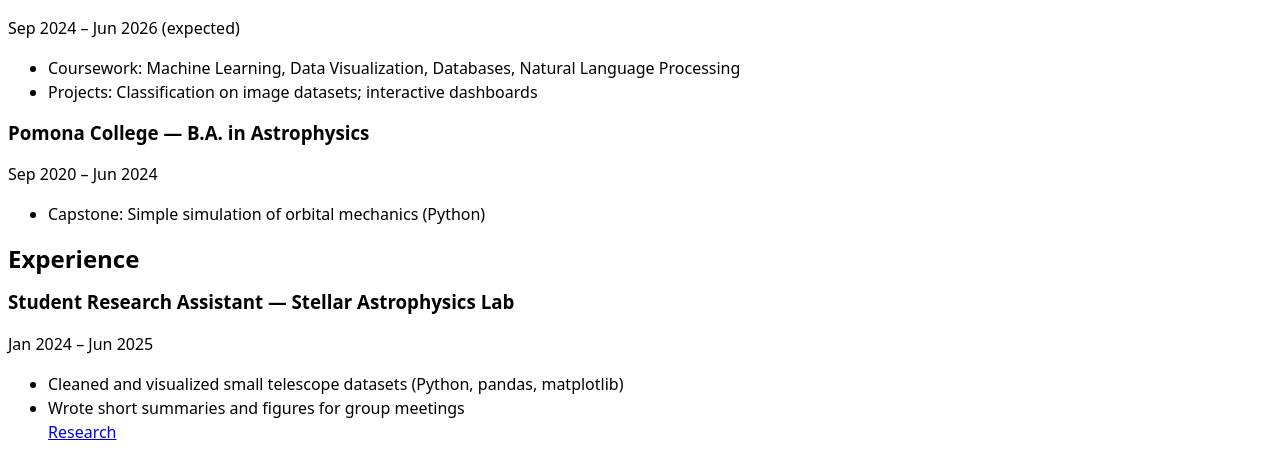
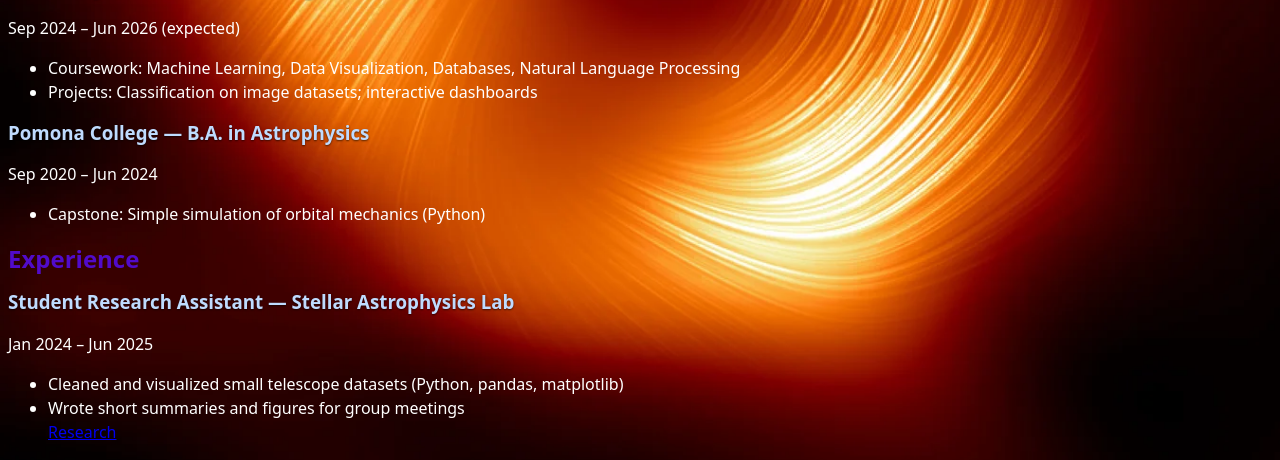
Before and after one commit to julia-haynes/portfolio, a plain HTML site: page CV/index.html in a window 1280 px wide. Shown: the part 491-951 px from the top of the page. Drawn offline with Linux system fonts and the light colour scheme.

Commit message:
Added background to CV

```diff
--- a/CV/index.html
+++ b/CV/index.html
@@ -8,10 +8,10 @@
     <style> nav { display: flex; flex-wrap: wrap; gap: .5rem; margin-bottom: 1em; border-bottom-width: 1px; border-bottom-style: solid; border-bottom-color: oklch(80% 3% 200);}
     nav a {flex: 1; text-decoration: none; color: inherit; text-align: center; padding: 0.5em;}
     nav a.current, nav a[aria-current="page"]{border-bottom: 0.4em solid #94a3b8; padding-bottom: 0.1em;}
-
+        h2{color:rgb(81, 11, 202);}
     </style>
 </head>
-<body>
+<body class="cv-page">
     <nav>
     <a href="../index.html">Home</a>
     <a href="../projects/index.html" >Projects</a>
@@ -57,7 +57,7 @@
 
       <article>
         <header>
-          <h3>University of California, San Diego— M.S. in Data Science</h3>
+          <h3 class = "institution-name">University of California, San Diego— M.S. in Data Science</h3>
         </header>
         <p>
           <time datetime="2024-09">Sep 2024</time> – <time datetime="2026-06">Jun 2026</time> (expected)
@@ -70,7 +70,7 @@
 
       <article>
         <header>
-          <h3>Pomona College — B.A. in Astrophysics</h3>
+          <h3 class="institution-name">Pomona College — B.A. in Astrophysics</h3>
         </header>
         <p>
           <time datetime="2020-09">Sep 2020</time> – <time datetime="2024-06">Jun 2024</time>
@@ -89,7 +89,7 @@
 
       <article>
         <header>
-          <h3>Student Research Assistant — Stellar Astrophysics Lab</h3>
+          <h3 class="institution-name">Student Research Assistant — Stellar Astrophysics Lab</h3>
         </header>
         <p>
           <time datetime="2024-01">Jan 2024</time> – <time datetime="2025-06">Jun 2025</time>
--- a/style.css
+++ b/style.css
@@ -11,3 +11,6 @@
 h1, h2, h3, h4, h5, h6 {line-height: 1.1; text-wrap: balance;
     &:is(h1){font-size: 400%;}}
 .projects { & h2 {margin: 0;}}
+
+.cv-page {background: url(images/eso2406a.jpg.webp) center / cover no-repeat; color:#fff; min-height:100dvh;}
+.cv-page .institution-name {color: #bfdbfe; text-shadow: 0 1px 2px rgba(0,0,0,.6);}
```
Also changed, not shown: images/eso2406a.jpg.webp (added).
